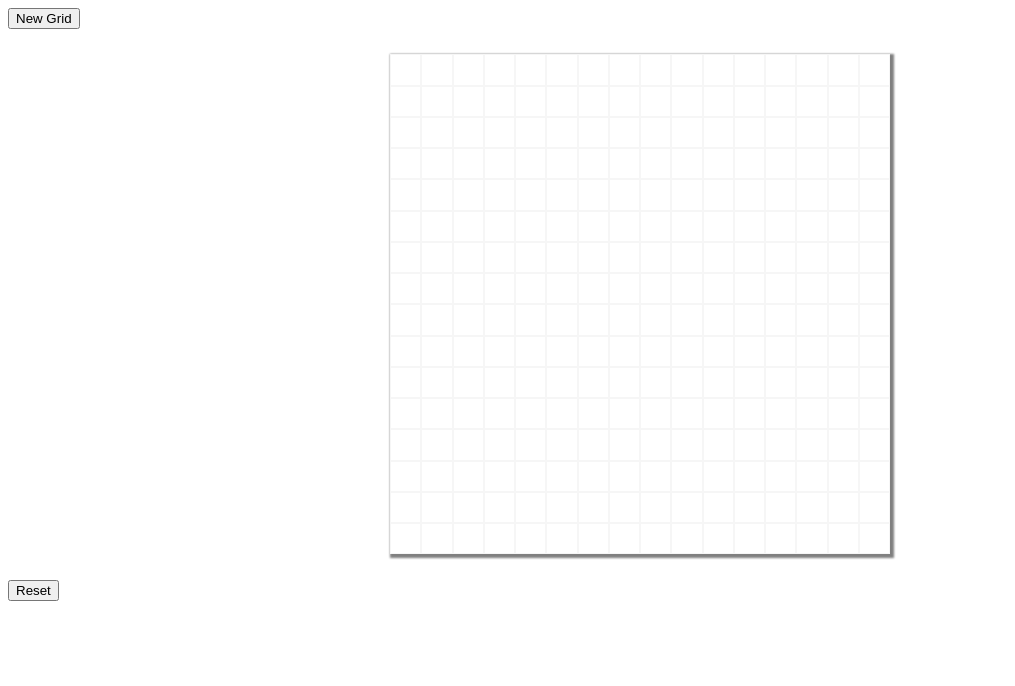
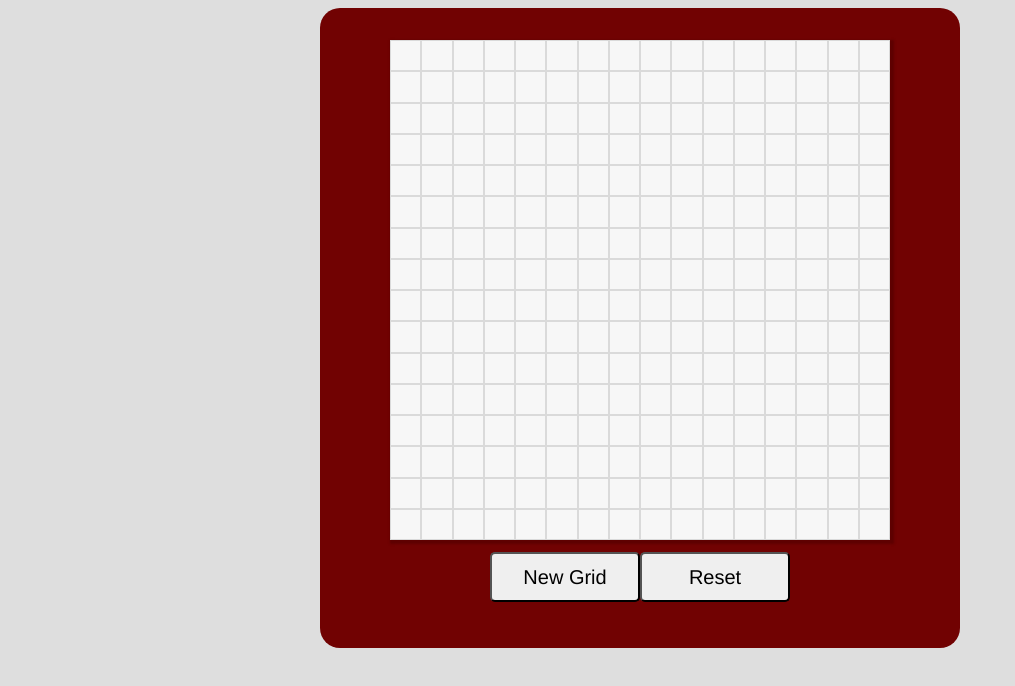
Before and after one commit to xiejon/Etch-A-Sketch, a plain HTML site: page etch_a_sketch.html in a window 1280 px wide. Shown: the whole page, without its empty margins (0-1015 px from the left). Drawn offline with Linux system fonts and the light colour scheme.

Commit message:
updated UI with flexbox

```diff
--- a/etch_a_sketch.html
+++ b/etch_a_sketch.html
@@ -9,9 +9,13 @@
     <link rel="stylesheet" href="styles.css">
 </head>
 <body>
-    <button class="button" id="grid">New Grid</button>
-    <div class="container">
+    <div class="big-container">
+        <div class="container">
+        </div>
+        <div class="buttons">
+            <button class="button" id="grid">New Grid</button>
+            <button class="button" id="reset">Reset</button>
+        </div>
     </div>
-    <button class="button" id="reset">Reset</button>
 </body>
 </html>
--- a/etch_a_sketch.js
+++ b/etch_a_sketch.js
@@ -11,6 +11,7 @@ for (let i = 0; i < (16 * 16); i++) {
     const box = document.createElement("div");
     box.classList.add("box");
 
+    // rainbow trail and darken by 10% each mouseover
     const r = randomRGB();
     const g = randomRGB();
     const b = randomRGB();
--- a/styles.css
+++ b/styles.css
@@ -1,14 +1,44 @@
+body {
+    background-color: rgb(222, 222, 222);
+    display: flex;
+    justify-content: center;
+}
+
+.big-container {
+    height: 600px;
+    width: 600px;
+    padding: 20px;
+    background-color: rgb(113, 2, 2);
+    border-radius: 20px;
+
+    display: flex;
+    flex-direction: column;
+    align-items: center;
+}
+
 .container {
     height: 500px;
     width: 500px;
+
     display: grid;
     grid-template-columns: repeat(16, 1fr);
     grid-template-rows: repeat(16, 1fr);
     margin: 2% auto;
-    box-shadow: 2px 2px 2px 2px gray;
+    box-shadow: 2px 2px 2px 2px rgb(94, 0, 0);
+}
+.buttons {
+    display: flex;
+}
+.button {
+    width: 150px;
+    height: 50px;
+    font-size: 20px;
+    font-family: "Helvetica", "Arial", sans-serif;
+
+    border-radius: 5px;
 }
 
 .box {
-    border: 1px solid rgba(196, 196, 196, 0.15);
-
+    border: 1px solid rgb(218, 218, 218);
+    background-color: rgb(247, 247, 247);
 }
```
